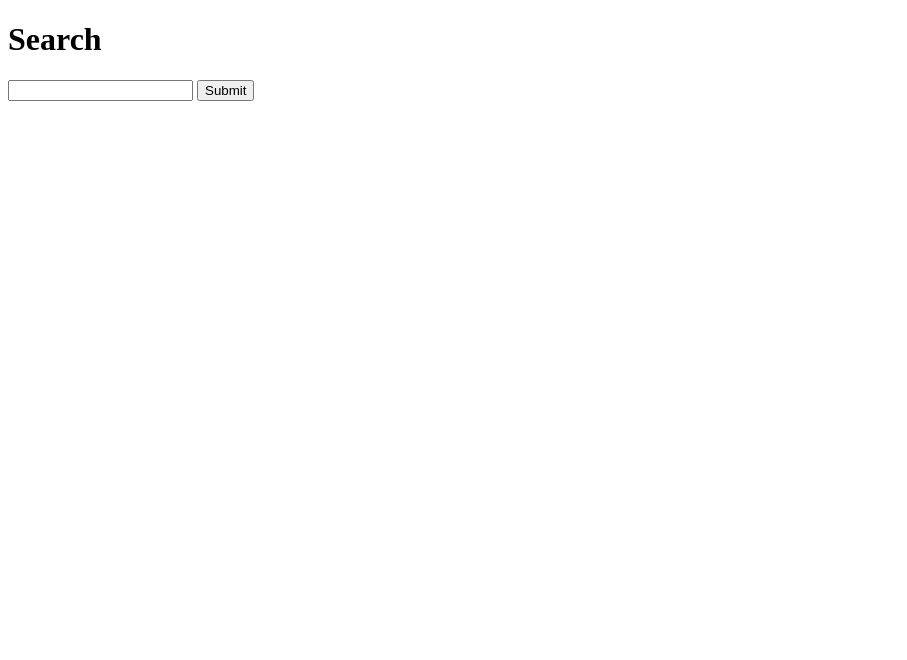
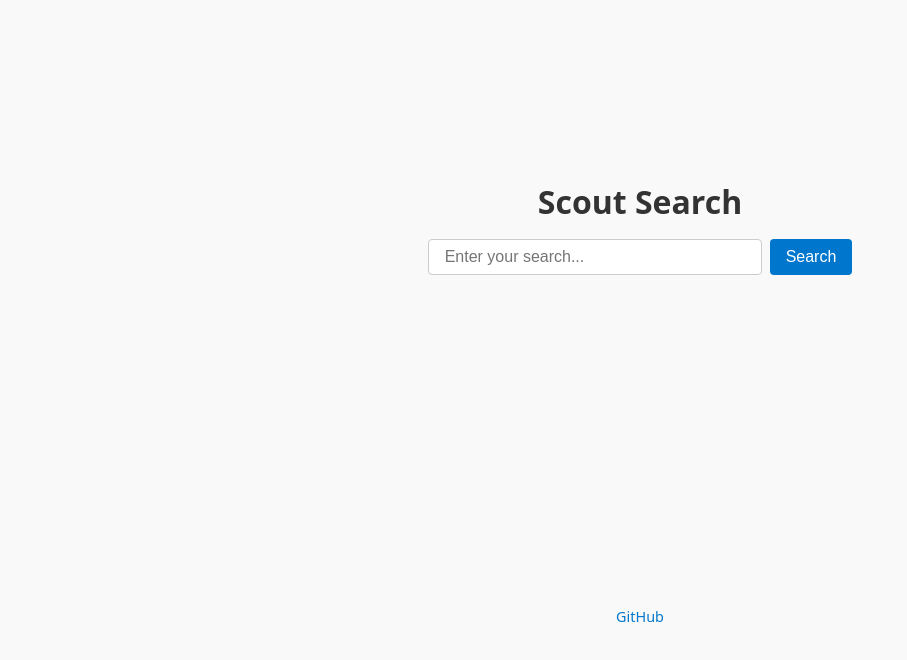
Before and after one commit to KDesp73/scout, a plain HTML site: page src/site/index.html in a window 1280 px wide. Shown: the whole page, without its empty margins (0-907 px from the left). Drawn offline with Linux system fonts and the light colour scheme.

Commit message:
feat: better appearence

```diff
--- a/src/site/index.html
+++ b/src/site/index.html
@@ -1,15 +1,85 @@
 <!DOCTYPE html>
 <html lang="en">
 <head>
-    <meta charset="UTF-8">
-    <meta name="viewport" content="width=device-width, initial-scale=1.0">
+    <meta charset="UTF-8" />
+    <meta name="viewport" content="width=device-width, initial-scale=1.0" />
     <title>Scout Search Engine</title>
+    <style>
+        body {
+            margin: 0;
+            height: 100svh;
+            display: grid;
+            place-items: center;
+            font-family: system-ui, -apple-system, 'Segoe UI', Roboto, Helvetica, Arial, sans-serif;
+            background-color: #f9f9f9;
+        }
+
+        .container {
+            text-align: center;
+        }
+
+        h1 {
+            margin-bottom: 1rem;
+            color: #333;
+        }
+
+        form {
+            display: flex;
+            gap: 0.5rem;
+            justify-content: center;
+        }
+
+        input[name="query"] {
+            padding: 0.5rem 1rem;
+            font-size: 1rem;
+            width: 300px;
+            max-width: 80vw;
+            border: 1px solid #ccc;
+            border-radius: 4px;
+        }
+
+        input[type="submit"] {
+            padding: 0.5rem 1rem;
+            font-size: 1rem;
+            background-color: #0077cc;
+            color: white;
+            border: none;
+            border-radius: 4px;
+            cursor: pointer;
+        }
+
+        input[type="submit"]:hover {
+            background-color: #005fa3;
+        }
+
+        footer {
+            text-align: center;
+            padding: 1rem;
+            font-size: 0.9rem;
+        }
+
+        footer a {
+            color: #0077cc;
+            text-decoration: none;
+            margin: 0 0.5rem;
+        }
+
+        footer a:hover {
+            text-decoration: underline;
+        }
+    </style>
 </head>
 <body>
-    <h1>Search</h1>
-    <form action="/search">
-        <input name="query">
-        <input type="submit">
-    </form>
+    <div class="container">
+        <h1>Scout Search</h1>
+        <form action="/search" method="get">
+            <input type="text" name="query" placeholder="Enter your search..." required />
+            <input type="submit" value="Search" />
+        </form>
+    </div>
+    <footer>
+        <a href="https://github.com/KDesp73/scout" target="_blank" rel="noopener noreferrer">GitHub</a>
+        <!-- <a href="/about">About</a> -->
+    </footer>
 </body>
 </html>
```
Also changed, not shown: src/site/results.html (+104 -7 lines), 1 other file.
